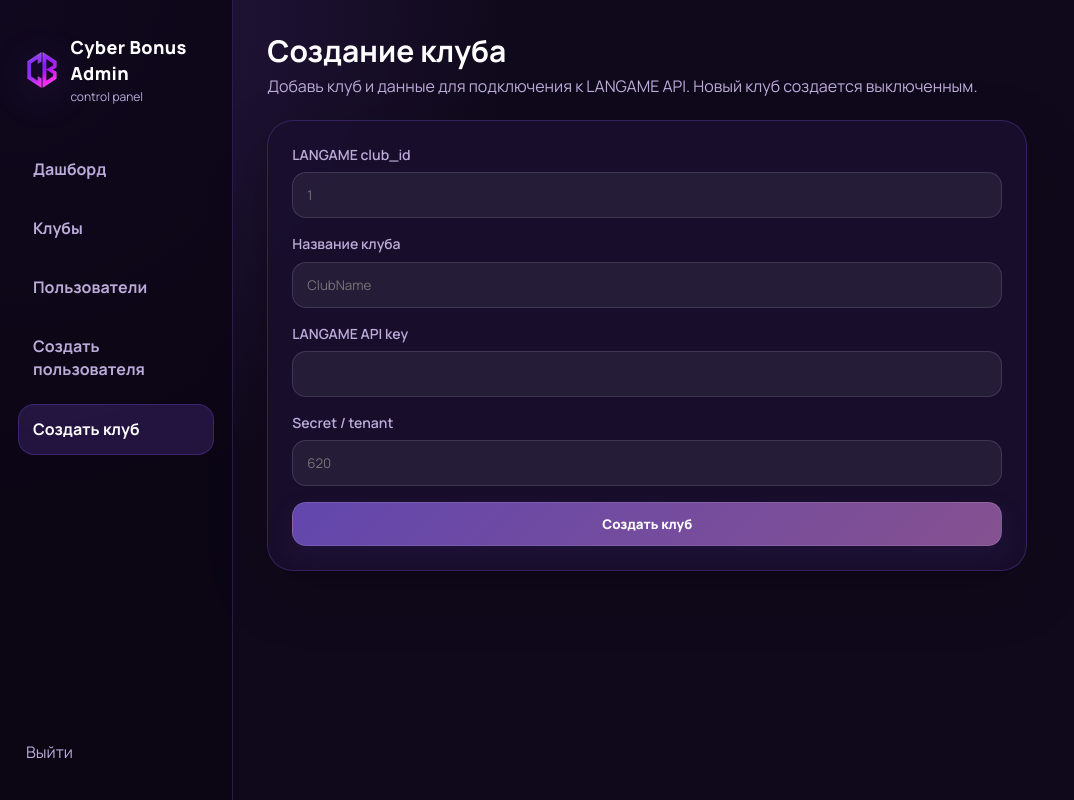
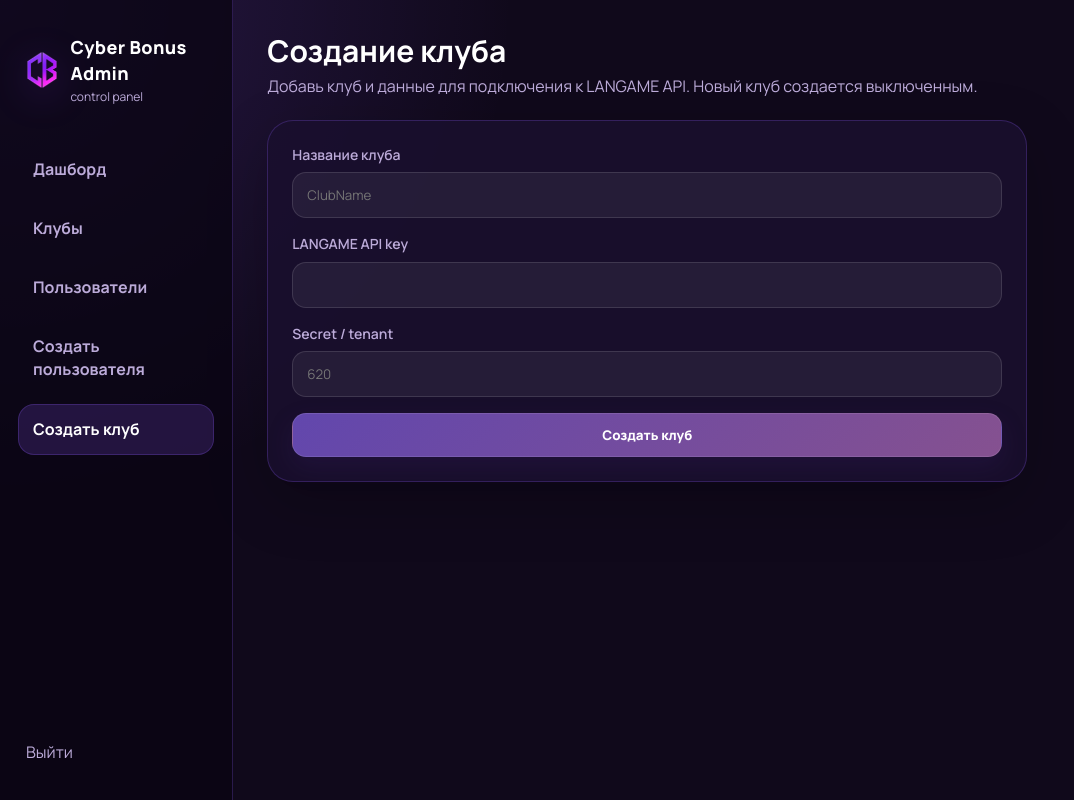
Before and after one commit to stigmaates/CM_V2, a Flask app: page /admin/clubs/create in a window 1280 px wide. Shown: the whole page, without its empty margins (0-1074 px from the left). Run offline with Flask 3, Linux system fonts and the light colour scheme; the visitor is signed in with stand-in values (Sample User, id 1).

Commit message:
Generate admin club ids automatically

```diff
--- a/app/routes/admin/clubs.py
+++ b/app/routes/admin/clubs.py
@@ -20,12 +20,10 @@ def _column_exists(cursor, table_name: str, column_name: str) -> bool:
     return bool(row and row.get("cnt"))
 
 
-def _parse_club_id(raw_value: str):
-    try:
-        club_id = int(raw_value)
-    except (TypeError, ValueError):
-        return None
-    return club_id if club_id > 0 else None
+def _next_club_id(cursor) -> int:
+    cursor.execute("SELECT COALESCE(MAX(club_id), 0) + 1 AS club_id FROM clubs")
+    row = cursor.fetchone() or {}
+    return int(row.get("club_id") or 1)
 
 
 def _insert_admin_club(cursor, club_id: int, name: str, api_key: str, secret: str) -> None:
@@ -56,18 +54,18 @@ def _insert_admin_club(cursor, club_id: int, name: str, api_key: str, secret: st
 @admin_required
 def create_club():
     if request.method == "POST":
-        club_id = _parse_club_id((request.form.get("club_id") or "").strip())
         name = (request.form.get("name") or "").strip()
         api_key = (request.form.get("api_key") or "").strip()
         secret = (request.form.get("secret") or "").strip()
 
-        if not club_id or not name or not api_key or not secret:
-            flash("Заполни club_id, название, API key и secret", "error")
+        if not name or not api_key or not secret:
+            flash("Заполни название, API key и secret", "error")
             return redirect(url_for("admin.create_club"))
 
         with get_db_connection() as db:
             cur = db.cursor()
             try:
+                club_id = _next_club_id(cur)
                 _insert_admin_club(cur, club_id, name, api_key, secret)
                 db.commit()
             except ValueError as exc:
@@ -75,7 +73,7 @@ def create_club():
                 flash(str(exc), "error")
                 return redirect(url_for("admin.create_club"))
 
-        flash("Клуб создан выключенным. Включи обслуживание после проверки API и настроек.", "success")
+        flash(f"Клуб создан выключенным. Внутренний ID: {club_id}. Включи обслуживание после проверки API.", "success")
         return redirect("/admin/clubs")
 
     return render_template("admin/create_club.html")
--- a/app/templates/admin/create_club.html
+++ b/app/templates/admin/create_club.html
@@ -11,11 +11,6 @@
 
 <section class="admin-card admin-form-card">
     <form class="admin-form" method="POST">
-        <div>
-            <label for="club_id">LANGAME club_id</label>
-            <input type="number" id="club_id" name="club_id" min="1" placeholder="1" required>
-        </div>
-
         <div>
             <label for="name">Название клуба</label>
             <input type="text" id="name" name="name" placeholder="ClubName" required>
```
Also changed, not shown: tests/test_admin_club_create.py (+9 -9 lines).
